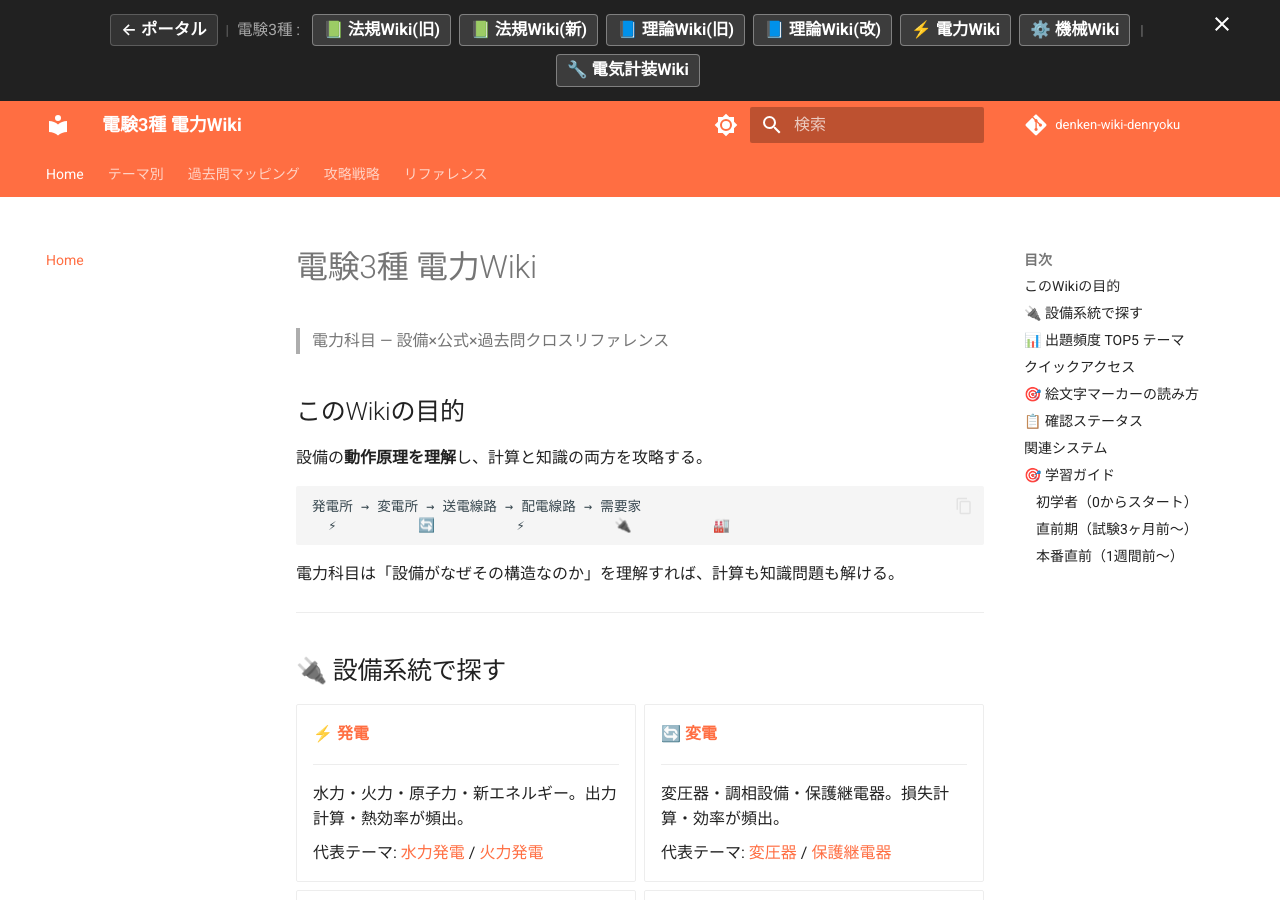
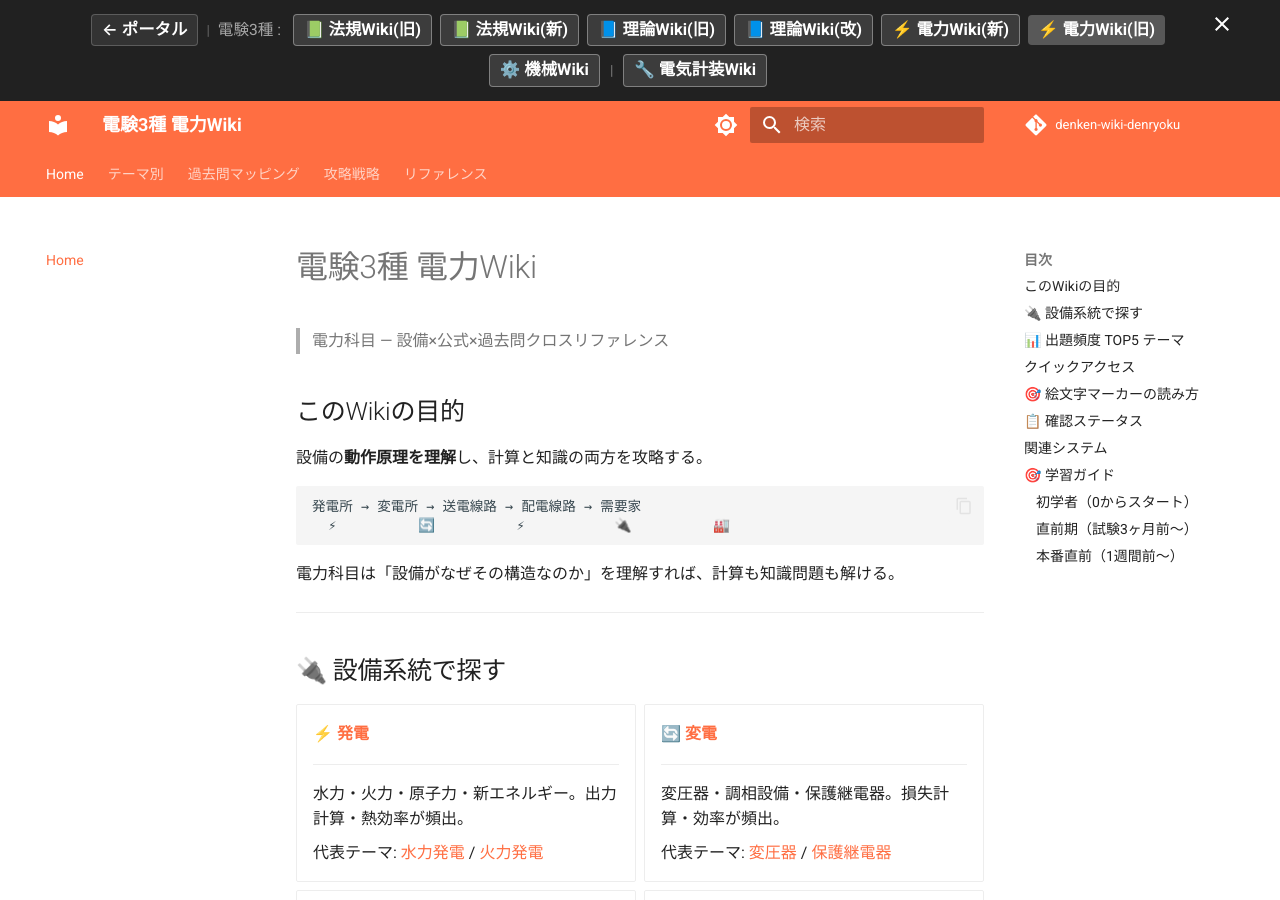
Before and after one commit to kfurufuru/denken-wiki-denryoku, an MkDocs documentation site: the page built from docs/index.md, in a window 1280 px wide and 900 px high. Built offline with MkDocs 1.6.1 and Material for MkDocs 9.7.7, drawn with Linux system fonts in a browser that asks for light colours; comment, search, counter and statistics services are not loaded.

Commit message:
Revert "fix(switcher): 電力Wikiを新SPA1リンクに統合（新/旧併記・旧span解消） (#6)" (#9)
This reverts commit 34a35b9e02397d7e708f849ca181fd20324097bc.

```diff
--- a/overrides/main.html
+++ b/overrides/main.html
@@ -28,8 +28,11 @@
     <a href="https://kfurufuru.github.io/secretary-portal-public/denken3-denryoku-wiki.html"
        style="font-weight:600; color:#fff; text-decoration:none; background:rgba(255,255,255,0.12); border:1px solid rgba(255,255,255,0.35); border-radius:4px; padding:2px 10px; font-size:0.82rem;"
        onmouseover="this.style.background='rgba(255,255,255,0.22)'" onmouseout="this.style.background='rgba(255,255,255,0.12)'">
-      ⚡ 電力Wiki
+      ⚡ 電力Wiki(新)
     </a>
+    <span style="font-weight:700; color:#fff; background:rgba(255,255,255,0.25); border-radius:4px; padding:2px 10px; font-size:0.82rem;">
+      ⚡ 電力Wiki(旧)
+    </span>
     <a href="https://kfurufuru.github.io/secretary-portal-public/denken3-kikai-wiki.html"
        style="font-weight:600; color:#fff; text-decoration:none; background:rgba(255,255,255,0.12); border:1px solid rgba(255,255,255,0.35); border-radius:4px; padding:2px 10px; font-size:0.82rem;"
        onmouseover="this.style.background='rgba(255,255,255,0.22)'" onmouseout="this.style.background='rgba(255,255,255,0.12)'">
```
